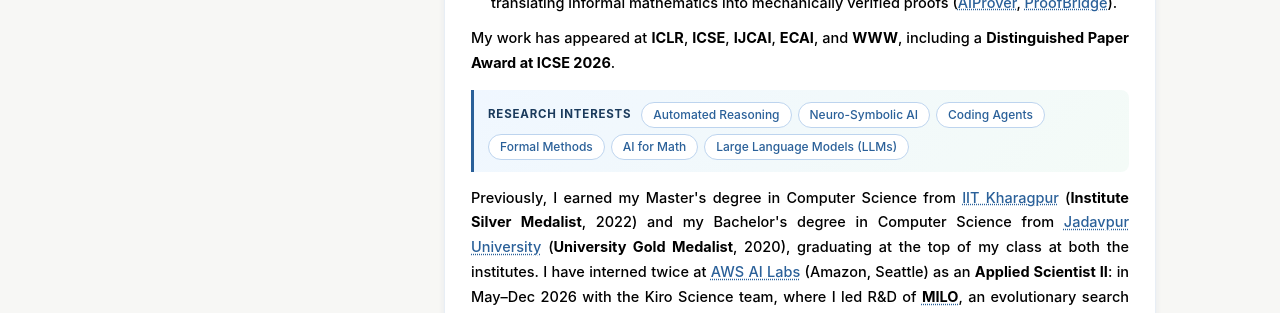
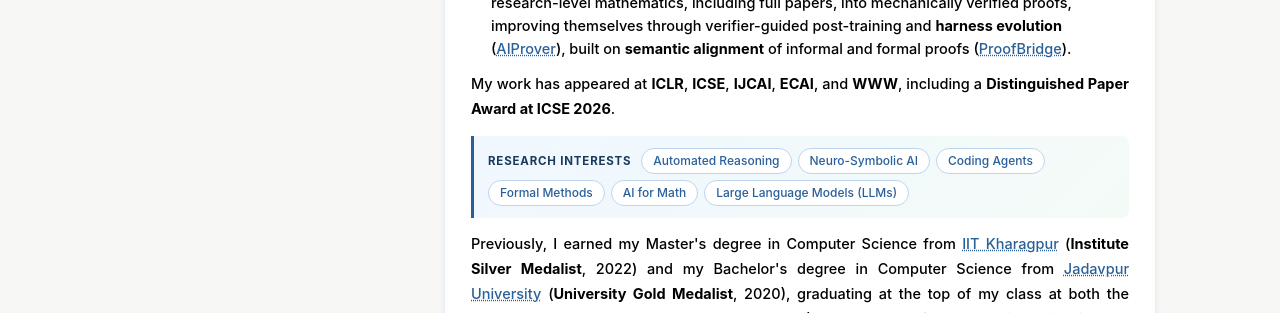
Before and after one commit to jprithwish/jprithwish.github.io, a plain HTML site: page index.html in a window 1280 px wide. Shown: the part 787-1100 px from the top of the page. Drawn offline with Linux system fonts and the light colour scheme; some icons are missing.

Commit message:
Homepage: make AIProver's agentic role explicit

```diff
--- a/index.html
+++ b/index.html
@@ -144,7 +144,7 @@
       <ul class="bio-list">
         <li><span class="bio-k">Post-training recipes</span>. <strong>Reinforcement learning from symbolic feedback</strong> and <strong>semantic alignment</strong>, using compilers and verifiers as training signals (<a href="https://arxiv.org/abs/2601.08734" target="_blank">TerraFormer</a>, <a href="https://arxiv.org/abs/2405.16661" target="_blank">RLSF</a>, <a href="https://arxiv.org/abs/2306.06755" target="_blank">CoTran</a>).</li>
         <li><span class="bio-k">Self-improving AI agents</span>. <strong>Recursive self-improvement</strong>, in which agents improve not only their outputs but also the process that improves them: <strong>meta-evolution</strong> that co-evolves an agent&rsquo;s harness and its own search strategy (<a href="https://jprithwish.github.io/MILO/" target="_blank">MILO</a>), and a decentralized <strong>AI co-scientist</strong> whose research units evolve both their ideas and the agents that generate them, sharing only verifier-checked findings (<a href="https://jprithwish.github.io/inventa/" target="_blank">Inventa</a>).</li>
-        <li><span class="bio-k">Machine-checkable mathematics</span>. <strong>Auto-formalization and proof synthesis</strong> in <a href="https://lean-lang.org/" target="_blank">Lean</a>, translating informal mathematics into mechanically verified proofs (<a href="https://jprithwish.github.io/AIProver/" target="_blank">AIProver</a>, <a href="https://arxiv.org/abs/2510.15681" target="_blank">ProofBridge</a>).</li>
+        <li><span class="bio-k">Machine-checkable mathematics</span>. <strong>Auto-formalization agents</strong> for <a href="https://lean-lang.org/" target="_blank">Lean</a> that turn research-level mathematics, including full papers, into mechanically verified proofs, improving themselves through verifier-guided post-training and <strong>harness evolution</strong> (<a href="https://jprithwish.github.io/AIProver/" target="_blank">AIProver</a>), built on <strong>semantic alignment</strong> of informal and formal proofs (<a href="https://arxiv.org/abs/2510.15681" target="_blank">ProofBridge</a>).</li>
       </ul>
       <p>
         My work has appeared at <strong>ICLR</strong>, <strong>ICSE</strong>, <strong>IJCAI</strong>, <strong>ECAI</strong>, and <strong>WWW</strong>,
```
